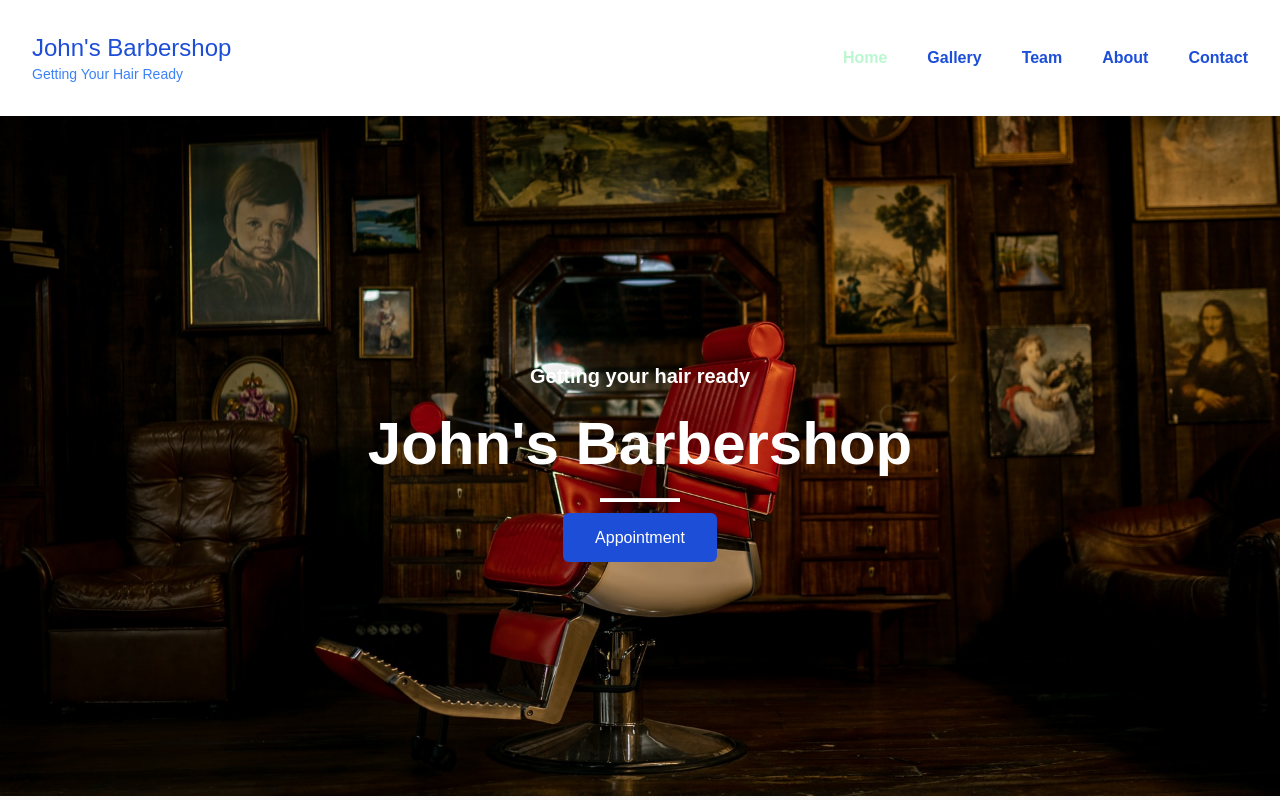
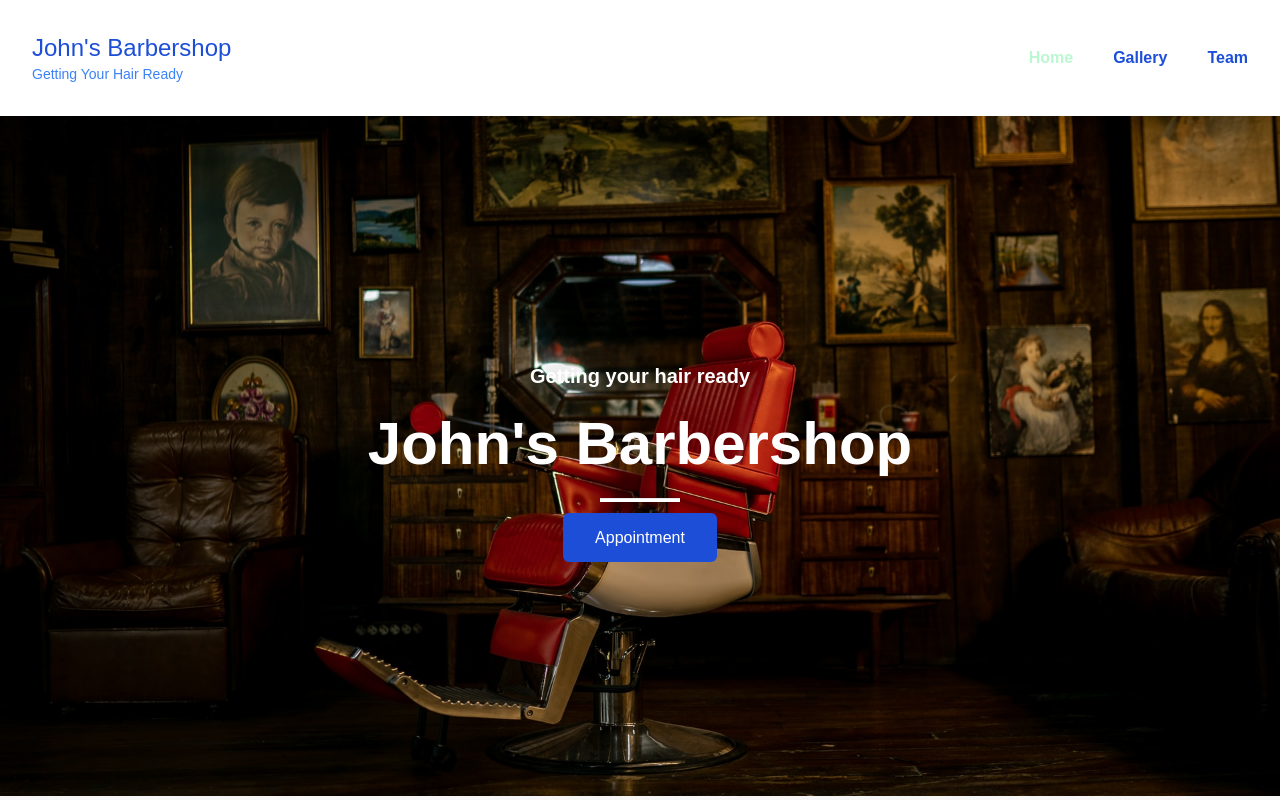
Before and after one commit to DEVMorningCoffee/barber-appointment, a Next.js app: page / in a window 1280 px wide. Shown: the top 800 px of the page. Built offline with nearby package versions, Linux system fonts and the light colour scheme.

Commit message:
finish with the home page

```diff
--- a/src/app/gallery/layout.tsx
+++ /dev/null
@@ -1,21 +0,0 @@
-import '../globals.css'
-import type { Metadata } from 'next'
-
-export const metadata: Metadata = {
-    title: 'John Barbershop Gallery',
-    description: 'Book Barbershop Appointment',
-  }
-
-export default function GalleryLayout({
-    children,
-  }: {
-    children: React.ReactNode
-  }) {
-    return (
-        <html lang='en'>
-            <body>
-            <body>{children}</body>
-            </body>
-        </html>
-    )
-  }
--- a/src/app/page.tsx
+++ b/src/app/page.tsx
@@ -12,8 +12,6 @@ const Header = () => {
         <li><a href="index.html" className="current-page text-green-200 transition duration-300 ease-in-out">Home</a></li>
           <li><a href="#gallery" className="text-blue-700 hover:text-green-200 transition duration-300 ease-in-out">Gallery</a></li>
           <li><a href="#team" className="text-blue-700 hover:text-green-200 transition duration-300 ease-in-out">Team</a></li>
-          <li><a href="about.html" className="text-blue-700 hover:text-green-200 transition duration-300 ease-in-out">About</a></li>
-          <li><a href="contact.html" className="text-blue-700 hover:text-green-200 transition duration-300 ease-in-out">Contact</a></li>
         </ul>
       </nav>
     </div>
@@ -103,6 +101,8 @@ const Header = () => {
       <h3 className="font-semibold text-center text-lg my-2">Scott Smith</h3>
       <p className="text-center">Owner & Founder</p>
     </div>
+
+
   </div>
   </main>
     </div>
```
Also changed, not shown: src/app/gallery/page.tsx (deleted).
